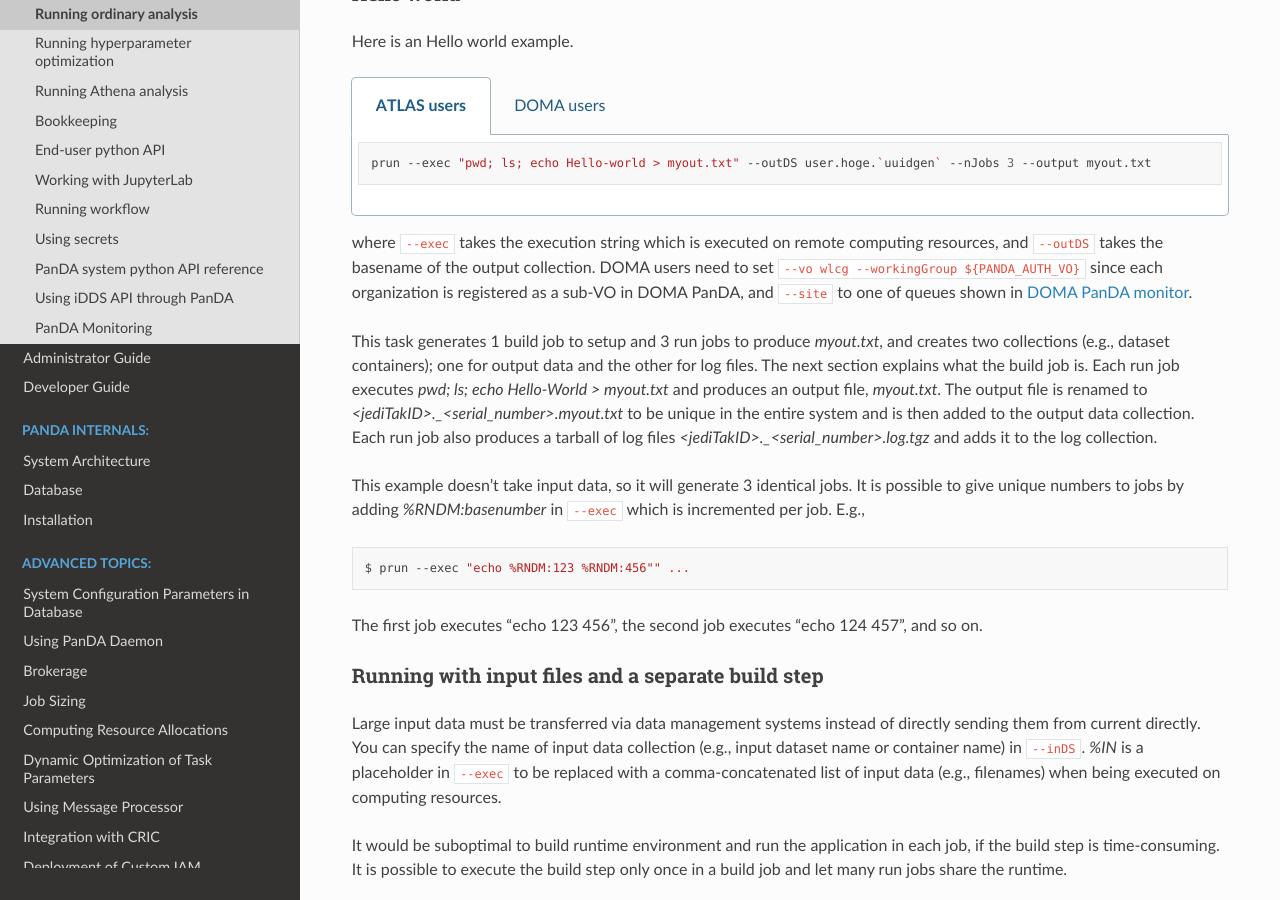
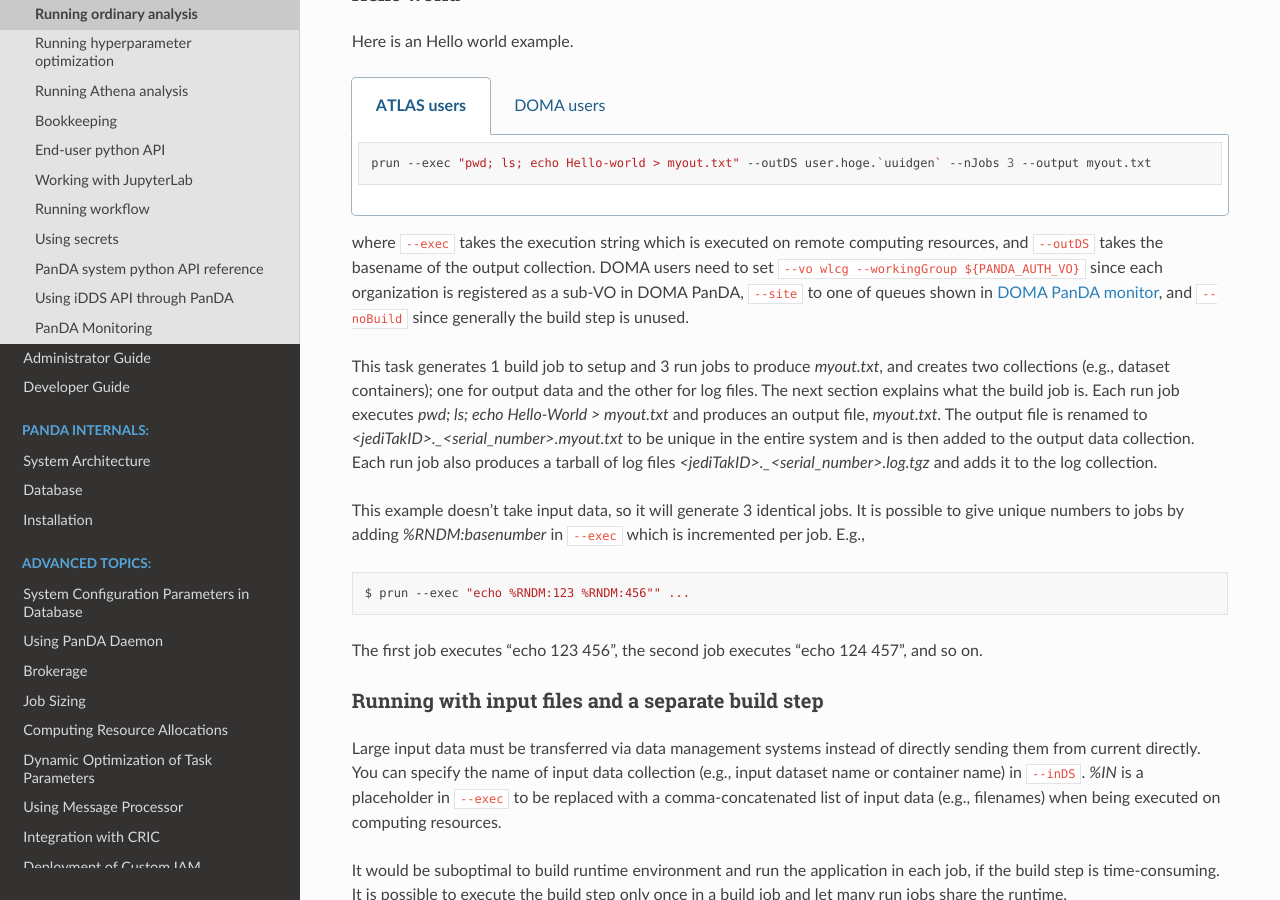
Before and after one commit to PanDAWMS/panda-docs, a Sphinx documentation site: the page built from docs/source/client/prun.rst, in a window 1280 px wide and 900 px high, scrolled down 991 px. Built offline with Sphinx 7.4.7 and the Read the Docs theme 2.0.0, drawn with Linux system fonts in a browser that asks for light colours; pages that are not in the unit, such as notebooks, are missing from menus.

```diff
--- a/docs/source/client/prun.rst
+++ b/docs/source/client/prun.rst
@@ -43,12 +43,13 @@ Here is an Hello world example.
    .. code-tab:: bash DOMA users
 
       prun --exec "pwd; ls; echo Hello-world > myout.txt" --outDS user.hoge.`uuidgen` --nJobs 3 --output myout.txt \
-         --vo wlcg --site <your queue> --prodSourceLabel test --workingGroup ${PANDA_AUTH_VO}
+         --vo wlcg --site <your queue> --prodSourceLabel test --workingGroup ${PANDA_AUTH_VO} --noBuild
 
 where ``--exec`` takes the execution string which is executed on remote computing resources,
 and ``--outDS`` takes the basename of the output collection. DOMA users need to set
 ``--vo wlcg --workingGroup ${PANDA_AUTH_VO}`` since each organization is registered as a sub-VO in DOMA PanDA,
-and ``--site`` to one of queues shown in `DOMA PanDA monitor <https://panda-doma.cern.ch/sites/>`_.
+``--site`` to one of queues shown in `DOMA PanDA monitor <https://panda-doma.cern.ch/sites/>`_, and
+``--noBuild`` since generally the build step is unused.
 
 This task generates 1 build job to setup and 3 run jobs to produce `myout.txt`, and creates two collections
 (e.g., dataset containers); one for output data and the other for log files. The next section explains what the
```
Also changed, not shown: docs/source/client/pchain.rst (+11 -3 lines).
